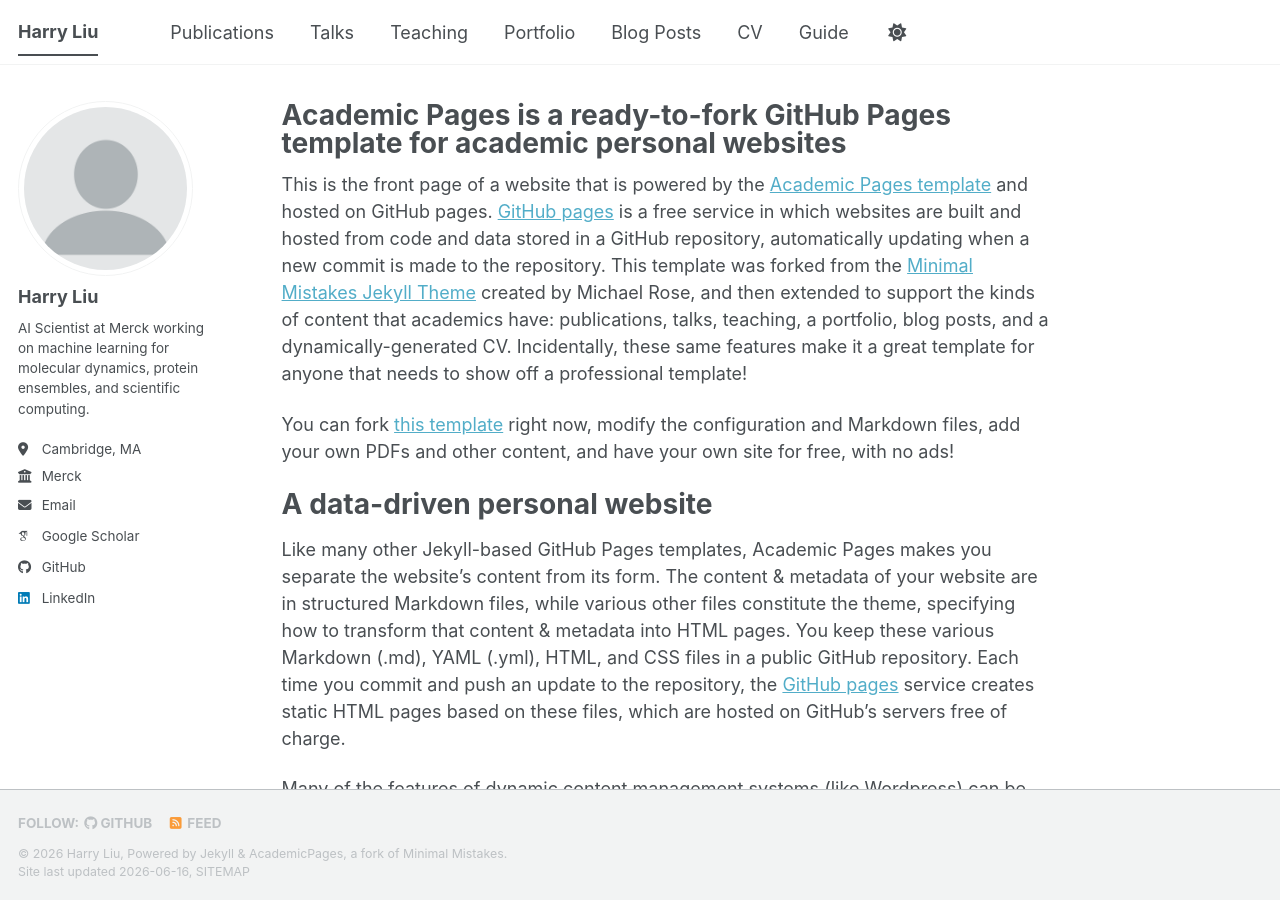
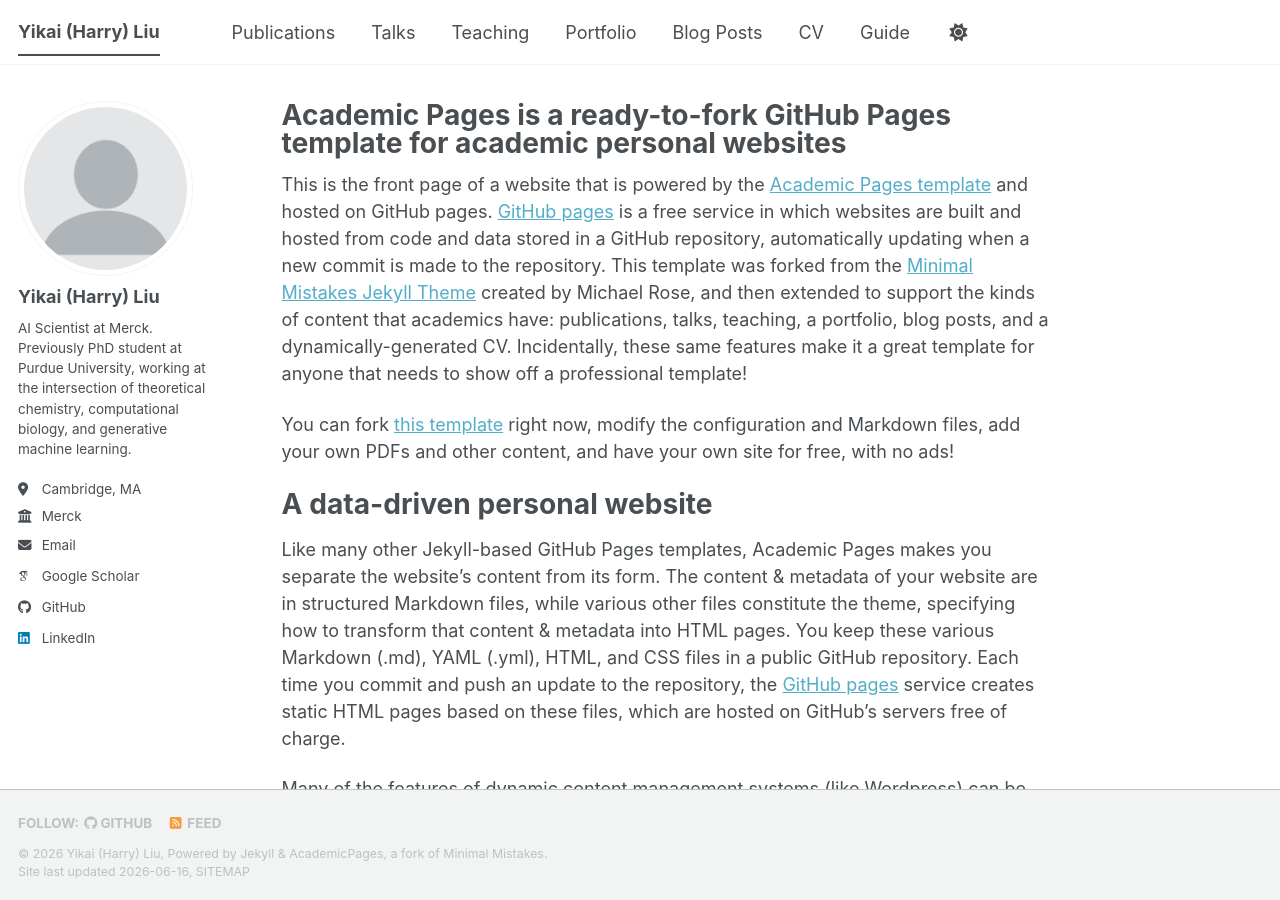
Before and after one commit to Harrydirk41/Harrydirk41.github.io, a Jekyll site: the page built from _pages/about.md, in a window 1280 px wide and 900 px high. Built offline with Jekyll 4.4.1, drawn with Linux system fonts in a browser that asks for light colours; some web fonts are replaced; a script bundle is joined from its source files by our own code; library files that are not in the unit come from our copies.

Commit message:
Update _config.yml

```diff
--- a/_config.yml
+++ b/_config.yml
@@ -9,10 +9,10 @@
 # Basic Site Settings
 locale                   : "en-US"
 site_theme               : "default"
-title                    : "Harry Liu"
+title                    : "Yikai (Harry) Liu"
 title_separator          : "-"
-name                     : &name "Harry Liu"
-description              : &description "AI Scientist at Merck working on machine learning for molecular dynamics, protein ensembles, and scientific computing."
+name                     : &name "Yikai (Harry) Liu"
+description              : &description "AI Scientist at Merck. Previously PhD student at Purdue University, working at the intersection of theoretical chemistry, computational biology, and generative machine learning."
 url                      : "https://harrydirk41.github.io"
 baseurl                  : ""
 repository               : "Harrydirk41/Harrydirk41.github.io"
@@ -21,9 +21,9 @@ repository               : "Harrydirk41/Harrydirk41.github.io"
 author:
   # Biographic information
   avatar           : "profile.png"
-  name             : "Harry Liu"
+  name             : "Yikai (Harry) Liu"
   pronouns         :
-  bio              : "AI Scientist at Merck working on machine learning for molecular dynamics, protein ensembles, and scientific computing."
+  bio              : "AI Scientist at Merck. Previously PhD student at Purdue University, working at the intersection of theoretical chemistry, computational biology, and generative machine learning."
   location         : "Cambridge, MA"
   employer         : "Merck"
   uri              :
```
